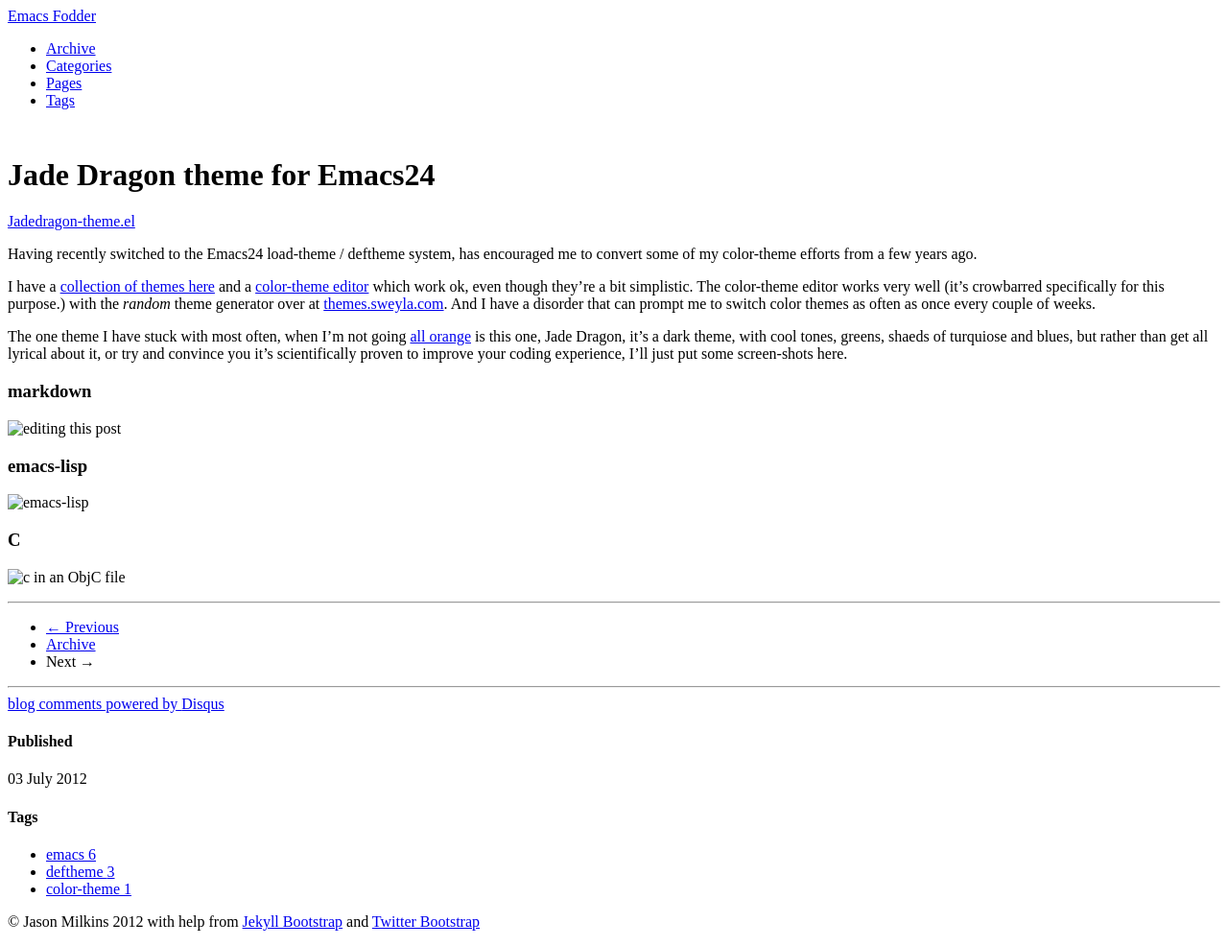
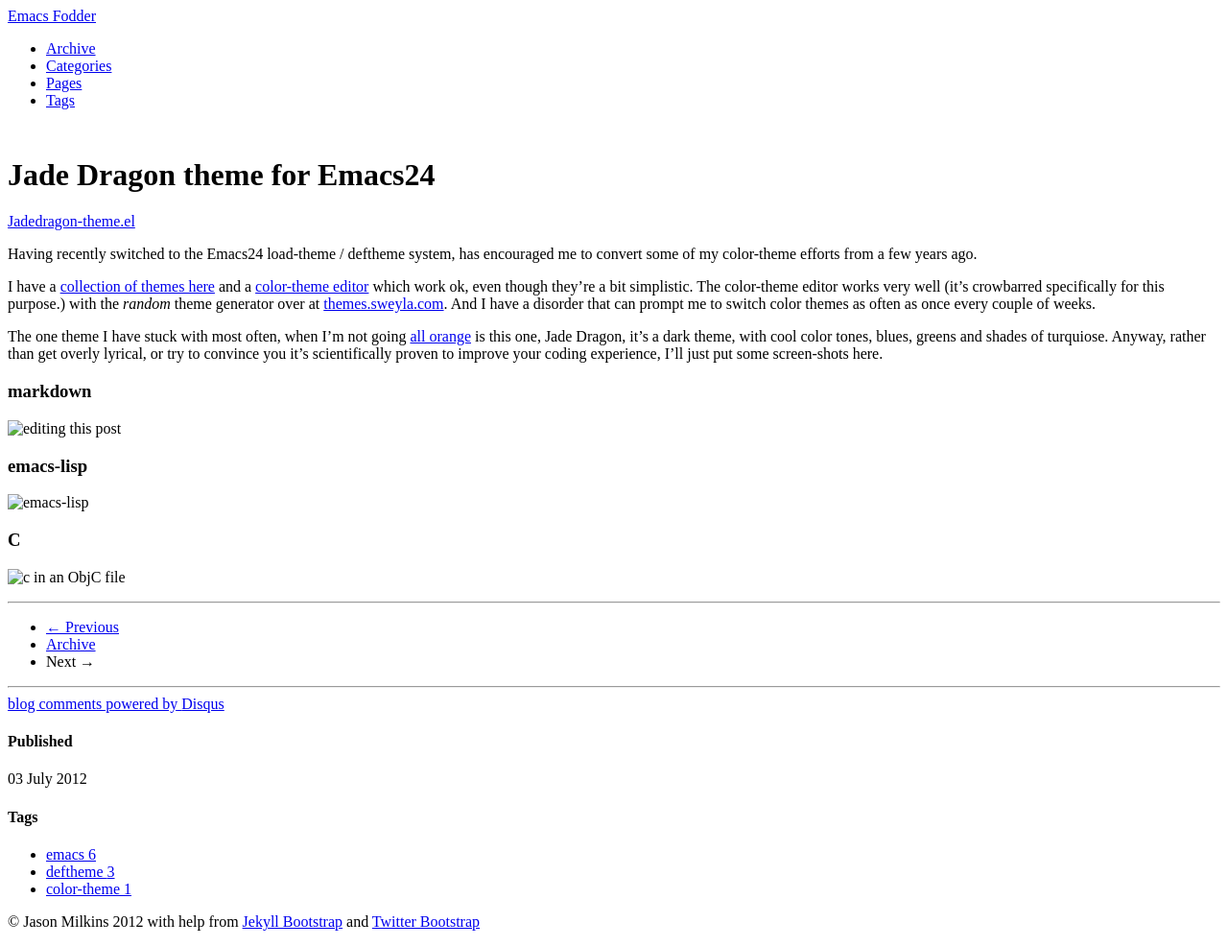
Before and after one commit to jasonm23/OldEmacsFodder, a Jekyll site: the page built from _posts/2012-07-03-jadedragon-theme.md, in a window 1280 px wide. Shown: the whole page at 96% size. Built offline with Jekyll 4.4.1, drawn with Linux system fonts in a browser that asks for light colours; nearby versions of some CDN libraries; library files that are not in the unit come from our copies; comment, search, counter and statistics services are not loaded.

Commit message:
typo fixing / rephrasing.

```diff
--- a/_posts/2012-07-03-jadedragon-theme.md
+++ b/_posts/2012-07-03-jadedragon-theme.md
@@ -25,10 +25,10 @@ that can prompt me to switch color themes as often as once every couple of weeks
 
 The one theme I have stuck with most often, when I'm not going
 [all orange](http://jasonm23.github.com/EmacsFodder/Emacs/2012/07/02/tangerine-theme)
-is this one, Jade Dragon, it's a dark theme, with cool tones, greens,
-shaeds of turquiose and blues, but rather than get all lyrical about
-it, or try and convince you it's scientifically proven to improve your
-coding experience, I'll just put some screen-shots here.
+is this one, Jade Dragon, it's a dark theme, with cool color tones,
+blues, greens and shades of turquiose. Anyway, rather than get overly
+lyrical, or try to convince you it's scientifically proven to improve
+your coding experience, I'll just put some screen-shots here.
 
 ### markdown
 
```
